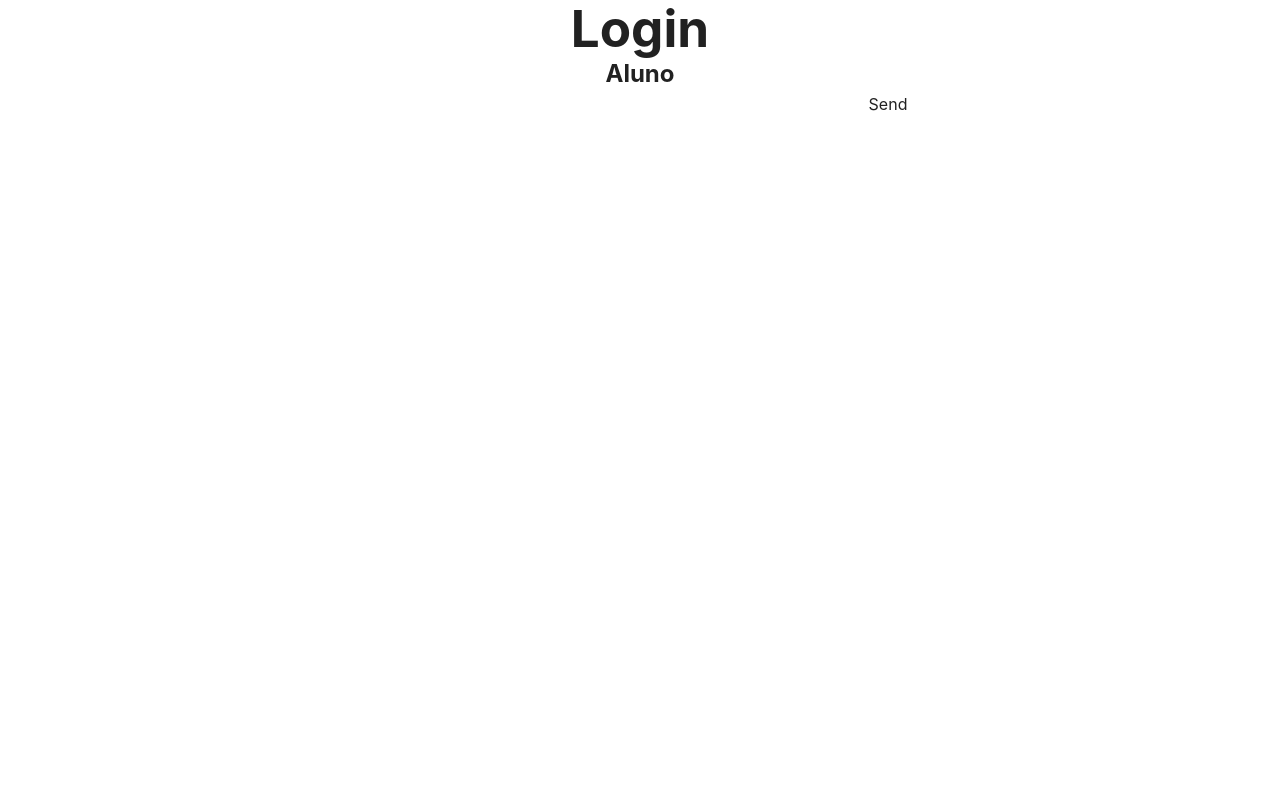
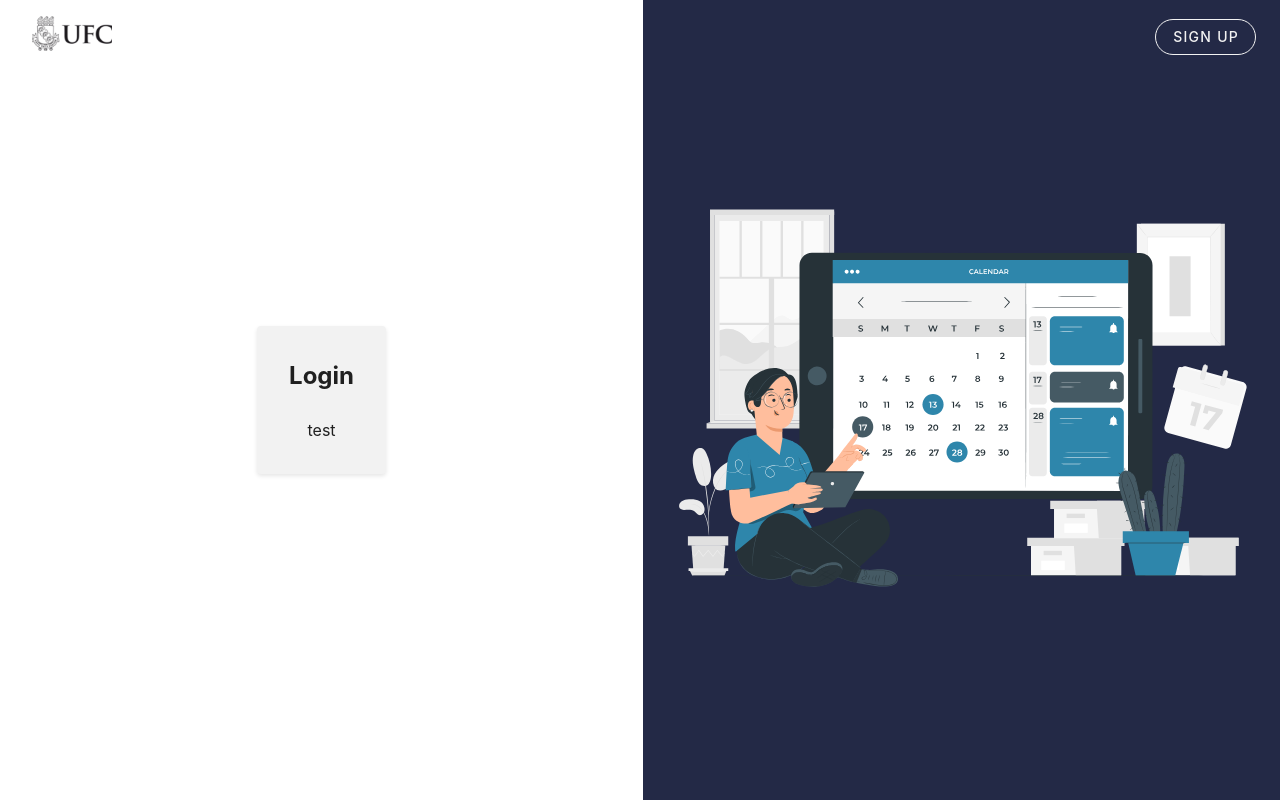
Before and after one commit to lukaian-k/web_development_work, a Vue app in the folder app/work-integrity/: page /sign-in in a window 1280 px wide. Built offline with nearby package versions, Linux system fonts and the light colour scheme.

Commit message:
lukaian@14:00-24/06/23: implementando o login, falta apenas o form.

```diff
--- a/app/work-integrity/src/components/Login/Form.vue
+++ b/app/work-integrity/src/components/Login/Form.vue
@@ -1,22 +1,25 @@
-<script setup>
-import { ref } from 'vue'
-
-defineProps({
-  msg: String,
-})
-
-let num = ref(0)
-</script>
+<script setup></script>
 
 <template>
-  <form action="" method="post">
-    <h2>{{ msg }}</h2>
-    <label for="username"></label>
-    <input type="text" name="username" id="username">
-    <label for="password"></label>
-    <input type="password" name="password" id="password">
-    <button type="submit">Send</button>
-  </form>
+  <div class="login-form">
+    <h2>Login</h2>
+    <p>test</p>
+    <!-- Seu formulário de login aqui -->
+  </div>
 </template>
 
-<style scoped></style>
+<style scoped lang="scss">
+$background: var(--background);
+
+.login-form {
+  background-color: $background;
+  border-radius: 4px;
+  padding: 2rem;
+  box-shadow: 0 2px 4px rgba(0, 0, 0, 0.1);
+}
+
+h2 {
+  margin-bottom: 1.5rem;
+  text-align: center;
+}
+</style>
--- /dev/null
+++ b/app/work-integrity/src/components/Login/Header.vue
@@ -0,0 +1,39 @@
+<script setup>
+import { RouterLink } from 'vue-router'
+</script>
+
+<template>
+    <nav class="app-bar">
+        <RouterLink to="/">
+            <img id="app-bar-icon" src="../../assets/icon-ufc.svg" alt="icone da UFC">
+        </RouterLink>
+
+        <span class="sign-up">
+            <v-btn variant="outlined" rounded="xl">Sign Up</v-btn>
+        </span>
+    </nav>
+</template>
+
+<style scoped lang="scss">
+.app-bar {
+    display: flex;
+    align-items: center;
+    background-color: transparent;
+    position: absolute;
+    inset: 0 0 auto 0;
+
+    #app-bar-icon {
+        margin-top: 1em;
+        margin-left: 2em;
+    }
+
+    .sign-up {
+        flex-grow: 1;
+        display: flex;
+        justify-content: flex-end;
+        color: var(--background);
+        margin-top: 1em;
+        margin-right: 1.5em;
+    }
+}
+</style>
--- a/app/work-integrity/src/main.js
+++ b/app/work-integrity/src/main.js
@@ -1,19 +1,11 @@
 import { createApp } from 'vue'
-import { createVuetify } from 'vuetify'
+import App from './App.vue'
+import './style.scss'
 
-import App from './App.vue'
 import router from './router'
-
-import './style.scss'
-import 'vuetify/styles'
-import * as directives from 'vuetify/directives'
-import * as components from 'vuetify/components'
+import vuetify from './plugins/vuetify';
 
 const app = createApp(App)
-const vuetify = createVuetify({
-    components,
-    directives,
-})
 
 app.use(router)
 app.use(vuetify)
--- /dev/null
+++ b/app/work-integrity/src/plugins/vuetify.js
@@ -0,0 +1,9 @@
+import { createVuetify } from 'vuetify'
+import 'vuetify/styles'
+import * as directives from 'vuetify/directives'
+import * as components from 'vuetify/components'
+
+export default createVuetify({
+    components,
+    directives,
+})
--- a/app/work-integrity/src/style.scss
+++ b/app/work-integrity/src/style.scss
@@ -19,7 +19,6 @@ $text: #000;
   line-height: 1.5;
   font-weight: 400;
 
-  color-scheme: light dark;
   color: $text;
   background-color: $background;
 
--- a/app/work-integrity/src/views/Login.vue
+++ b/app/work-integrity/src/views/Login.vue
@@ -1,10 +1,40 @@
 <script setup>
+import Header from '../components/Login/Header.vue'
 import Form from '../components/Login/Form.vue'
 </script>
 
 <template>
-  <main>
-    <h1>Login</h1>
-    <Form msg="Aluno" />
-  </main>
+  <div class="login-page">
+    <Header />
+    <div class="login-form-container">
+      <Form />
+    </div>
+    <div class="background"></div>
+  </div>
 </template>
+
+<style scoped lang="scss">
+$highlights: var(--highlights);
+
+.login-page {
+  display: flex;
+  height: 100vh;
+}
+
+.login-form-container {
+  flex: 1;
+  display: flex;
+  justify-content: center;
+  align-items: center;
+  padding: 2rem;
+}
+
+.background {
+  flex: 1.1;
+  background-color: $highlights;
+  background-image: url('../assets/img-login.svg');
+  background-repeat: no-repeat;
+  background-position: center;
+  background-size: contain;
+}
+</style>
```
Also changed, not shown: app/work-integrity/src/assets/img-login.svg (added).
